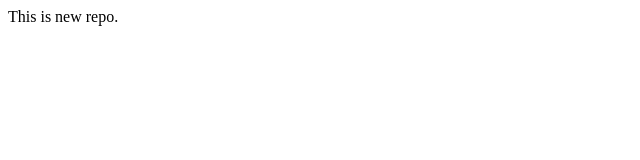
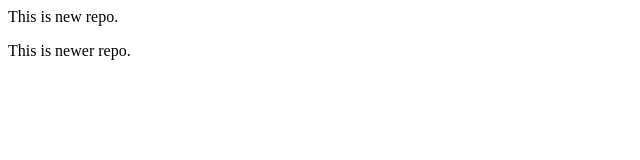
Before and after one commit to Aaryalegend/localrepo, a plain HTML site: page index.html in a window 1280 px wide. Shown: the whole page, without its empty margins (0-640 px from the left). Drawn offline with Linux system fonts and the light colour scheme.

Commit message:
Added Newer Feature

```diff
--- a/index.html
+++ b/index.html
@@ -1 +1,2 @@
 <p>This is new repo.</p>
+<p>This is newer repo.</p>
```
